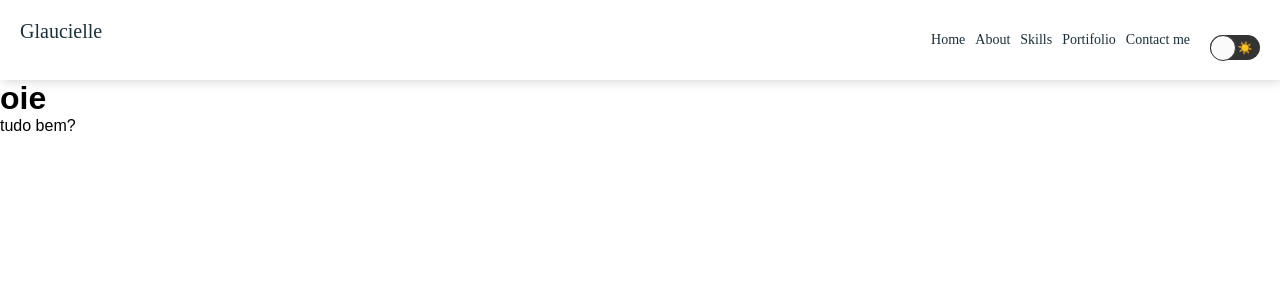
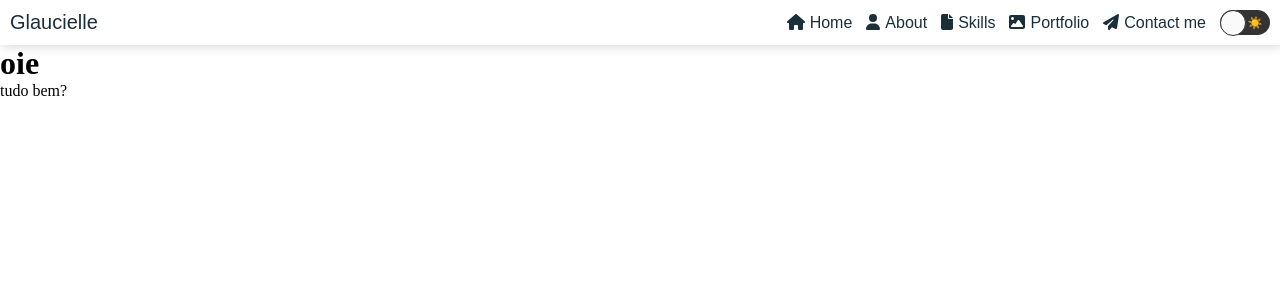
Before and after one commit to glauciellesa/Portfolio-React, a React (Vite) app: page / in a window 1280 px wide. Shown: the top 300 px of the page. Built offline with nearby package versions, Linux system fonts and the light colour scheme.

Commit message:
Set up icon navbar

```diff
--- a/package.json
+++ b/package.json
@@ -10,8 +10,10 @@
   },
   "dependencies": {
     "@fortawesome/fontawesome-svg-core": "^6.2.1",
+    "@fortawesome/free-brands-svg-icons": "^6.2.1",
     "@fortawesome/free-solid-svg-icons": "^6.2.1",
     "@fortawesome/react-fontawesome": "^0.2.0",
+    "@fortawesome/fontawesome-free": "^6.2.1",
     "localforage": "^1.10.0",
     "match-sorter": "^6.3.1",
     "react": "^18.2.0",
--- a/src/App.css
+++ /dev/null
@@ -1,41 +0,0 @@
-#root {
-  max-width: 1280px;
-  margin: 0 auto;
-  padding: 2rem;
-  text-align: center;
-}
-
-.logo {
-  height: 6em;
-  padding: 1.5em;
-  will-change: filter;
-}
-.logo:hover {
-  filter: drop-shadow(0 0 2em #646cffaa);
-}
-.logo.react:hover {
-  filter: drop-shadow(0 0 2em #61dafbaa);
-}
-
-@keyframes logo-spin {
-  from {
-    transform: rotate(0deg);
-  }
-  to {
-    transform: rotate(360deg);
-  }
-}
-
-@media (prefers-reduced-motion: no-preference) {
-  a:nth-of-type(2) .logo {
-    animation: logo-spin infinite 20s linear;
-  }
-}
-
-.card {
-  padding: 2em;
-}
-
-.read-the-docs {
-  color: #888;
-}
--- a/src/components/Header.tsx
+++ b/src/components/Header.tsx
@@ -1,5 +1,6 @@
 import styled from "styled-components";
 import Logo from "./Logo";
+import NavItem from "./NavItem";
 import ToggleTheme from "./toggle/ToggleTheme";
 export default () => {
   return (
@@ -7,22 +8,22 @@ export default () => {
       <div>
         <Logo />
       </div>
-      <div className="navBar">
-        <div className="home">
-          <a href="/home">Home</a>
-        </div>
-        <div className="about">
-          <a href="/about">About</a>
-        </div>
-        <div className="skills">
-          <a href="/skills">Skills</a>
-        </div>
-        <div className="portfolio">
-          <a href="/portfolio">Portifolio</a>
-        </div>
-        <div className="contact">
-          <a href="/contact">Contact me</a>
-        </div>
+      <div className="nav">
+        <NavItem className="home" href="/home">
+          Home
+        </NavItem>
+        <NavItem className="user" href="/about">
+          About
+        </NavItem>
+        <NavItem className="file" href="/skills">
+          Skills
+        </NavItem>
+        <NavItem className="image" href="/portfolio">
+          Portfolio
+        </NavItem>
+        <NavItem className="paper-plane" href="/contact">
+          Contact me
+        </NavItem>
         <ToggleTheme />
       </div>
     </StyledHeader>
@@ -31,23 +32,18 @@ export default () => {
 
 const StyledHeader = styled.nav`
   font-family: ${({ theme }) => theme.fontFamilly};
-  font-size: 14px;
   display: flex;
+  align-items: center;
   justify-content: space-between;
   box-shadow: ${({ theme }) => theme.shadowNav};
   background-color: ${({ theme }) => theme.dark};
-  padding: 20px;
+  padding: 10px;
   width: 100vw;
-  .navBar {
-    z-index: 100;
+
+  .nav {
     display: flex;
     justify-content: center;
     align-items: center;
-    gap: 10px;
-
-    a {
-      text-decoration: none;
-      color: ${({ theme }) => theme.light};
-    }
+    gap: 14px;
   }
 `;
--- a/src/components/NavItem.tsx
+++ b/src/components/NavItem.tsx
@@ -0,0 +1,29 @@
+import styled from "styled-components";
+
+interface Props {
+  className: string;
+  href: string;
+  children: string;
+}
+export default (props: Props) => {
+  return (
+    <StyledNavbar>
+      <a href={props.href}>
+        <i className={`fa fa-${props.className}`} />
+        {props.children}
+      </a>
+    </StyledNavbar>
+  );
+};
+
+const StyledNavbar = styled.div`
+  a {
+    text-decoration: none;
+    color: ${({ theme }) => theme.light};
+    display: flex;
+    gap: 5px;
+  }
+  i {
+    display: none;
+  }
+`;
--- a/src/components/toggle/ToggleTheme.tsx
+++ b/src/components/toggle/ToggleTheme.tsx
@@ -31,8 +31,6 @@ function ToggleTheme() {
 }
 
 const StyledToggle = styled.div`
-  margin-top: 15px;
-  margin-left: 10px;
   background-color: #333333;
   border: 0;
   padding: 3px;
@@ -41,6 +39,7 @@ const StyledToggle = styled.div`
   height: 25px;
   display: flex;
   justify-content: space-around;
+  align-items: center;
   border-radius: 10000px;
   position: relative;
   label {
--- a/src/main.tsx
+++ b/src/main.tsx
@@ -1,6 +1,8 @@
 import React from "react";
 import ReactDOM from "react-dom/client";
 import App from "./App";
+import "@fortawesome/fontawesome-free/css/all.css";
+import "@fortawesome/fontawesome-free/js/all.js";
 
 ReactDOM.createRoot(document.getElementById("root") as HTMLElement).render(
   <React.StrictMode>
--- a/src/theme/ThemeConfig.ts
+++ b/src/theme/ThemeConfig.ts
@@ -1,5 +1,5 @@
 export const theme = {
-  fontFamilly: "Poppins",
+  fontFamilly: "Poppins, sans-serif",
   headerHeight: "90px",
   menuTopHeight: "60px",
   asideWidth: "225px",
--- a/src/theme/components/CSSReset.tsx
+++ b/src/theme/components/CSSReset.tsx
@@ -6,9 +6,10 @@ const CSSReset = createGlobalStyle`
     margin: 0;
     padding: 0;
     box-sizing: border-box;
+    font-style: normal;
   }
   body {
-    font-family: 'Montserrat', sans-serif;
+   /*  font-family: 'Montserrat', sans-serif; */
   }
 
 `;
```
Also changed, not shown: 1 other file (tests, documents, lock files or other folders).
